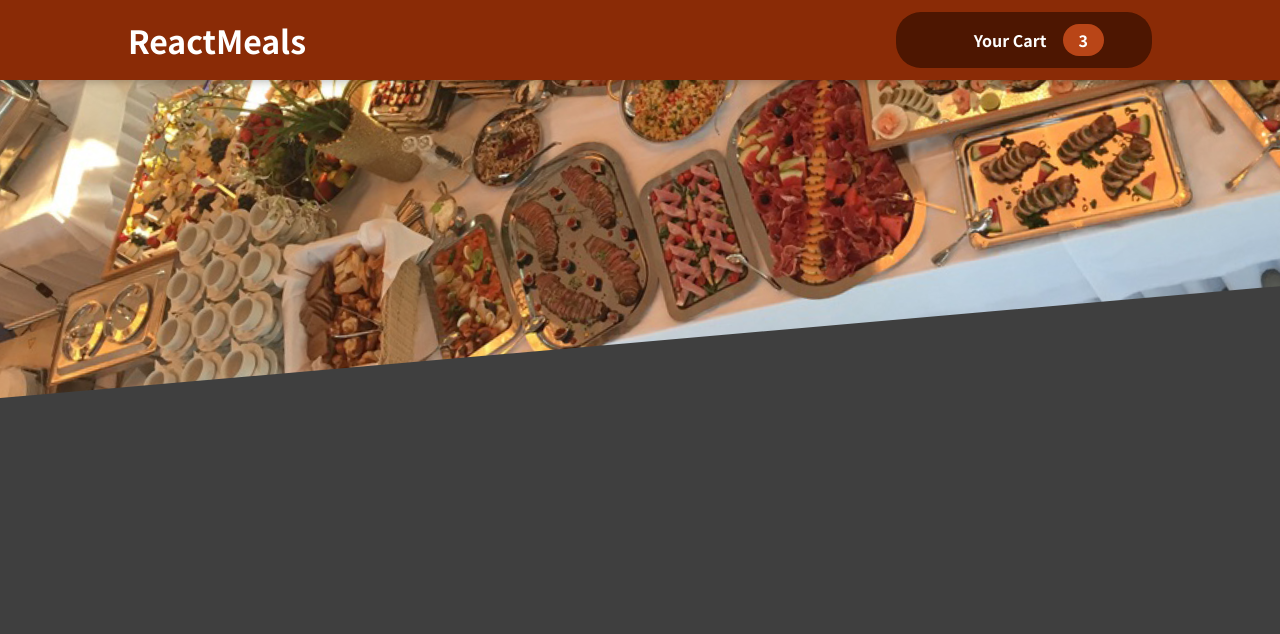
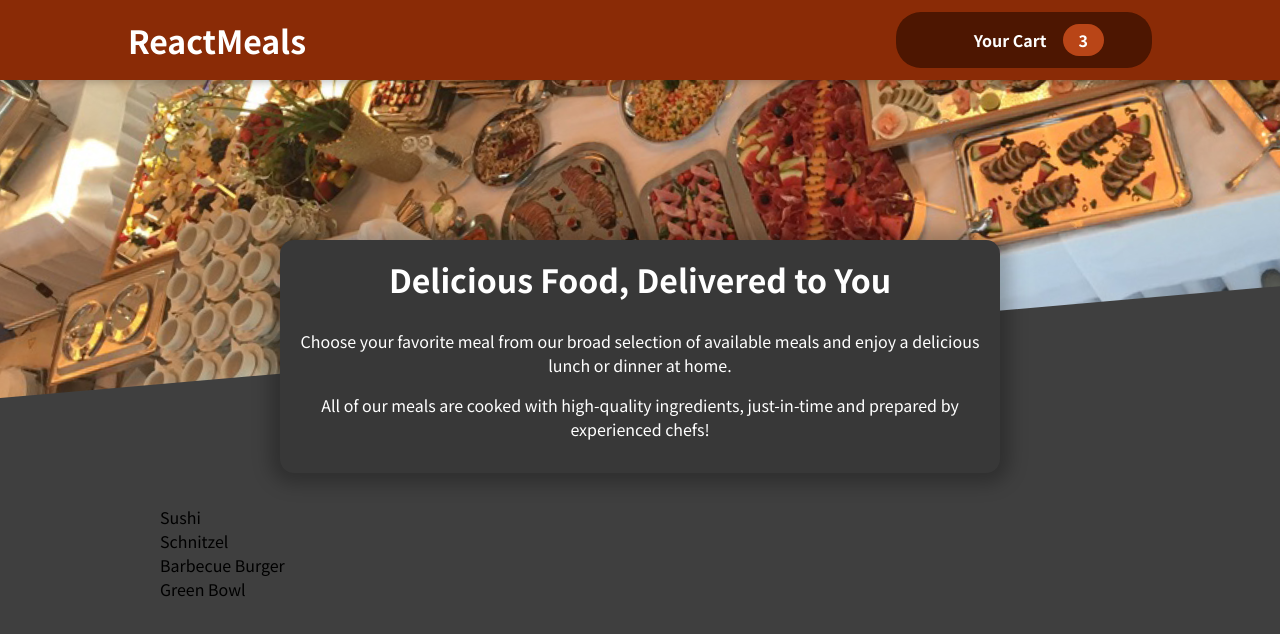
Before and after one commit to tenglishjr/food-order-app, a React (Create React App) app: page / in a window 1280 px wide. Shown: the top 634 px of the page. Built offline with nearby package versions, Linux system fonts and the light colour scheme; some icons are missing.

Commit message:
Add | Meals summary component

```diff
--- a/src/App.js
+++ b/src/App.js
@@ -1,11 +1,15 @@
 import React, {Fragment} from 'react';
 
 import Header from './components/Layout/Header';
+import Meals from "./components/Meals/Meals";
 
 function App() {
   return (
       <Fragment>
           <Header/>
+          <main>
+              <Meals/>
+          </main>
       </Fragment>
   );
 }
--- /dev/null
+++ b/src/assets/dummy-meals.js
@@ -0,0 +1,28 @@
+const DUMMY_MEALS = [
+    {
+        id: 'm1',
+        name: 'Sushi',
+        description: 'Finest fish and veggies',
+        price: 22.99,
+    },
+    {
+        id: 'm2',
+        name: 'Schnitzel',
+        description: 'A german specialty!',
+        price: 16.5,
+    },
+    {
+        id: 'm3',
+        name: 'Barbecue Burger',
+        description: 'American, raw, meaty',
+        price: 12.99,
+    },
+    {
+        id: 'm4',
+        name: 'Green Bowl',
+        description: 'Healthy...and green...',
+        price: 18.99,
+    },
+];
+
+export default DUMMY_MEALS;
--- /dev/null
+++ b/src/components/Meals/AvailableMeals.js
@@ -0,0 +1,18 @@
+import React from 'react';
+
+import DUMMY_MEALS from '../../assets/dummy-meals';
+import classes from '../../styling/AvailableMeals.module.css';
+
+const AvailableMeals = () => {
+    const mealsList = DUMMY_MEALS.map(meal => <li>{meal.name}</li>);
+
+    return (
+        <section className={classes.meals}>
+            <ul>
+                {mealsList}
+            </ul>
+        </section>
+    );
+};
+
+export default AvailableMeals;
--- /dev/null
+++ b/src/components/Meals/Meals.js
@@ -0,0 +1,15 @@
+import React, {Fragment} from 'react';
+
+import MealsSummary from "./MealsSummary";
+import AvailableMeals from "./AvailableMeals";
+
+const Meals = () => {
+    return (
+        <Fragment>
+            <MealsSummary/>
+            <AvailableMeals/>
+        </Fragment>
+    );
+};
+
+export default Meals;
--- /dev/null
+++ b/src/components/Meals/MealsSummary.js
@@ -0,0 +1,21 @@
+import React from 'react';
+
+import classes from '../../styling/MealsSummary.module.css';
+
+const MealsSummary = () => {
+    return (
+        <section className={classes.summary}>
+            <h2>Delicious Food, Delivered to You</h2>
+            <p>
+                Choose your favorite meal from our broad selection of available meals
+                and enjoy a delicious lunch or dinner at home.
+            </p>
+            <p>
+                All of our meals are cooked with high-quality ingredients, just-in-time and
+                prepared by experienced chefs!
+            </p>
+        </section>
+    );
+};
+
+export default MealsSummary;
--- /dev/null
+++ b/src/styling/AvailableMeals.module.css
@@ -0,0 +1,24 @@
+.meals {
+    max-width: 60rem;
+    width: 90%;
+    margin: 2rem auto;
+    animation: meals-appear 1s ease-out forwards;
+}
+
+.meals ul {
+    list-style: none;
+    margin: 0;
+    padding: 0;
+}
+
+@keyframes meals-appear {
+    from {
+        opacity: 0;
+        transform: translateY(3rem);
+    }
+
+    to {
+        opacity: 1;
+        transform: translateY(0);
+    }
+}
--- /dev/null
+++ b/src/styling/MealsSummary.module.css
@@ -0,0 +1,18 @@
+.summary {
+    text-align: center;
+    max-width: 45rem;
+    width: 90%;
+    margin: auto;
+    margin-top: -10rem;
+    position: relative;
+    background-color: #383838;
+    color: white;
+    border-radius: 14px;
+    padding: 1rem;
+    box-shadow: 0 1px 18px 10px rgba(0, 0, 0, 0.25);
+}
+
+.summary h2 {
+    font-size: 2rem;
+    margin-top: 0;
+}
```
Also changed, not shown: 1 other file (tests, documents, lock files or other folders).
